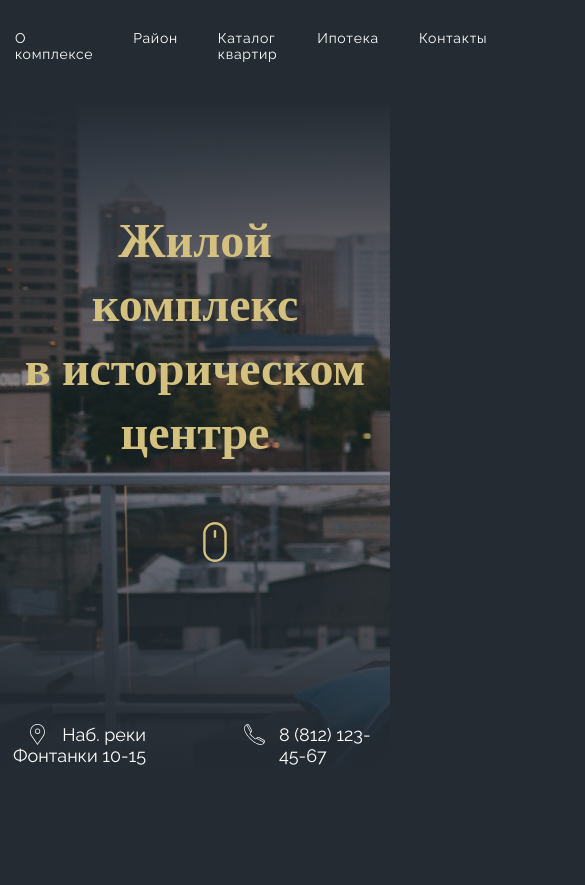
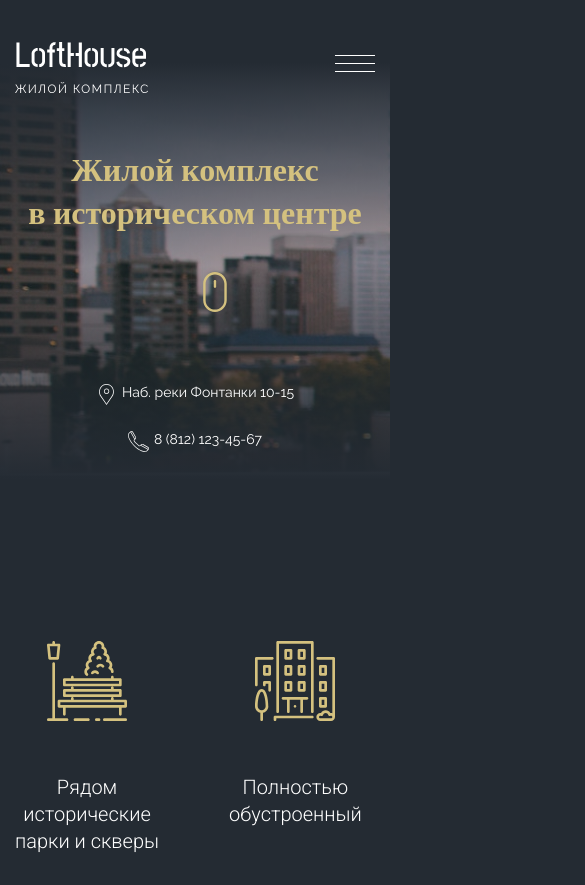
Before and after one commit to didrbll/loft-house-project, a plain HTML site: page index.html in a window 390 px wide. Shown: the top 885 px of the page, 585 px wide, since content can reach past the window. Drawn offline with nearby package versions, Linux system fonts and the light colour scheme.

Commit message:
do tablet version of main page

```diff
--- a/index.html
+++ b/index.html
@@ -26,6 +26,12 @@
                   <li><a href="#!">Контакты</a></li>
                 </ul>
               </nav>
+            </div>
+
+            <div class="header__nav-btn">
+              <button class="nav-icon-btn">
+                <div class="nav-icon"></div>
+              </button>
             </div>
           </div>
         </div>
--- a/scss/abstracts/_mixins.scss
+++ b/scss/abstracts/_mixins.scss
@@ -6,3 +6,9 @@
   font-size: 400px;
   font-family: $font-accent;
 }
+
+@mixin mediaTablet {
+  @media screen and (max-width: $tablet) {
+    @content;
+  }
+}
--- a/scss/abstracts/_vars.scss
+++ b/scss/abstracts/_vars.scss
@@ -11,3 +11,6 @@ $footer-bg: #2d343c;
 $placeholder: #bebebe;
 $muted: #e7e7e7;
 $map: #626262;
+
+//Media
+$tablet: 999px;
--- a/scss/layout/_benefits.scss
+++ b/scss/layout/_benefits.scss
@@ -1,6 +1,7 @@
 .benefits {
   position: relative;
   padding: 120px 0;
+  overflow: hidden;
 
   &::after {
     content: "II";
--- a/scss/layout/_header.scss
+++ b/scss/layout/_header.scss
@@ -12,12 +12,31 @@
       $dark 92.19%
     ),
     url("./../img/header/main-img.jpg");
+
+  @include mediaTablet {
+    min-height: unset;
+    row-gap: 50px;
+  }
 }
 
 .header__top-row {
   display: flex;
   justify-content: space-between;
   align-items: center;
+}
+
+.header__nav {
+  @include mediaTablet {
+    display: none;
+  }
+}
+
+.header__nav-btn {
+  display: none;
+
+  @include mediaTablet {
+    display: block;
+  }
 }
 
 .header__title {
@@ -28,6 +47,11 @@
   font-family: $font-accent;
   color: $accent;
   font-weight: 700;
+
+  @include mediaTablet {
+    font-size: 32px;
+    padding-bottom: 100px;
+  }
 }
 
 .header__title-icon {
@@ -41,4 +65,11 @@
   display: grid;
   grid-template-columns: 1fr 1fr;
   column-gap: 98px;
+
+  @include mediaTablet {
+    display: flex;
+    flex-direction: column;
+    align-items: center;
+    row-gap: 30px;
+  }
 }
--- a/scss/layout/_info.scss
+++ b/scss/layout/_info.scss
@@ -15,6 +15,7 @@
       height: 21px;
 
       background-repeat: no-repeat;
+      background-position: center;
     }
   }
 
@@ -25,4 +26,13 @@
   &--phone::before {
     background-image: url("./../img/header/phone-icon.svg");
   }
+
+  @include mediaTablet {
+    font-size: 14px;
+
+    &--address,
+    &--phone {
+      padding-left: 26px;
+    }
+  }
 }
--- /dev/null
+++ b/scss/layout/_nav-icon.scss
@@ -0,0 +1,62 @@
+.nav-icon-btn {
+  --time: 0.1s;
+  --width: 40px;
+  --height: 30px;
+  --line-height: 1px;
+  --line-margin: 2;
+  --color: #fff;
+
+  height: var(--height);
+  width: var(--width);
+  display: flex;
+  justify-content: center;
+  align-items: center;
+}
+
+.nav-icon {
+  position: relative;
+  width: var(--width);
+  height: var(--line-height);
+  background-color: var(--color);
+}
+
+.nav-icon::before,
+.nav-icon::after {
+  content: "";
+  display: block;
+
+  position: absolute;
+  left: 0;
+
+  width: var(--width);
+  height: var(--line-height);
+
+  background-color: var(--color);
+  transition: transform var(--time) ease-in, top var(--time) linear var(--time);
+}
+
+.nav-icon::before {
+  top: calc(var(--line-height) * -8);
+}
+
+.nav-icon::after {
+  top: calc(var(--line-height) * 8);
+}
+
+.nav-icon.nav-icon--active {
+  background-color: transparent;
+}
+
+.nav-icon.nav-icon--active::before,
+.nav-icon.nav-icon--active::after {
+  top: 0;
+  transition: top var(--time) linear, transform var(--time) ease-in var(--time);
+}
+
+.nav-icon.nav-icon--active::before {
+  transform: rotate(45deg);
+}
+
+.nav-icon.nav-icon--active::after {
+  transform: rotate(-45deg);
+}
--- a/scss/main.scss
+++ b/scss/main.scss
@@ -9,6 +9,7 @@
 //Layout
 @import "./layout/header";
 @import "./layout/nav";
+@import "./layout/nav-icon";
 @import "./layout/info";
 @import "./layout/benefits";
 @import "./layout/appartments";
```
Also changed, not shown: css/main.css, 1 other file.
